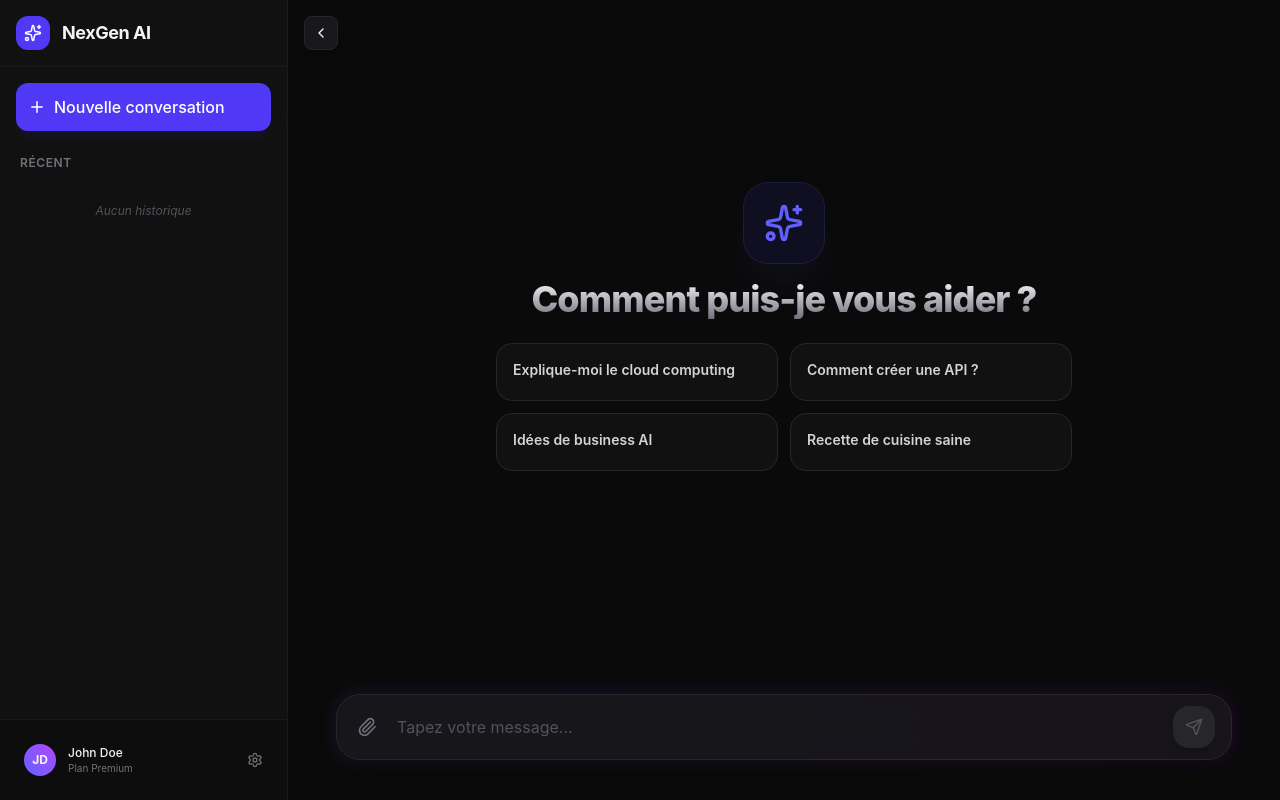
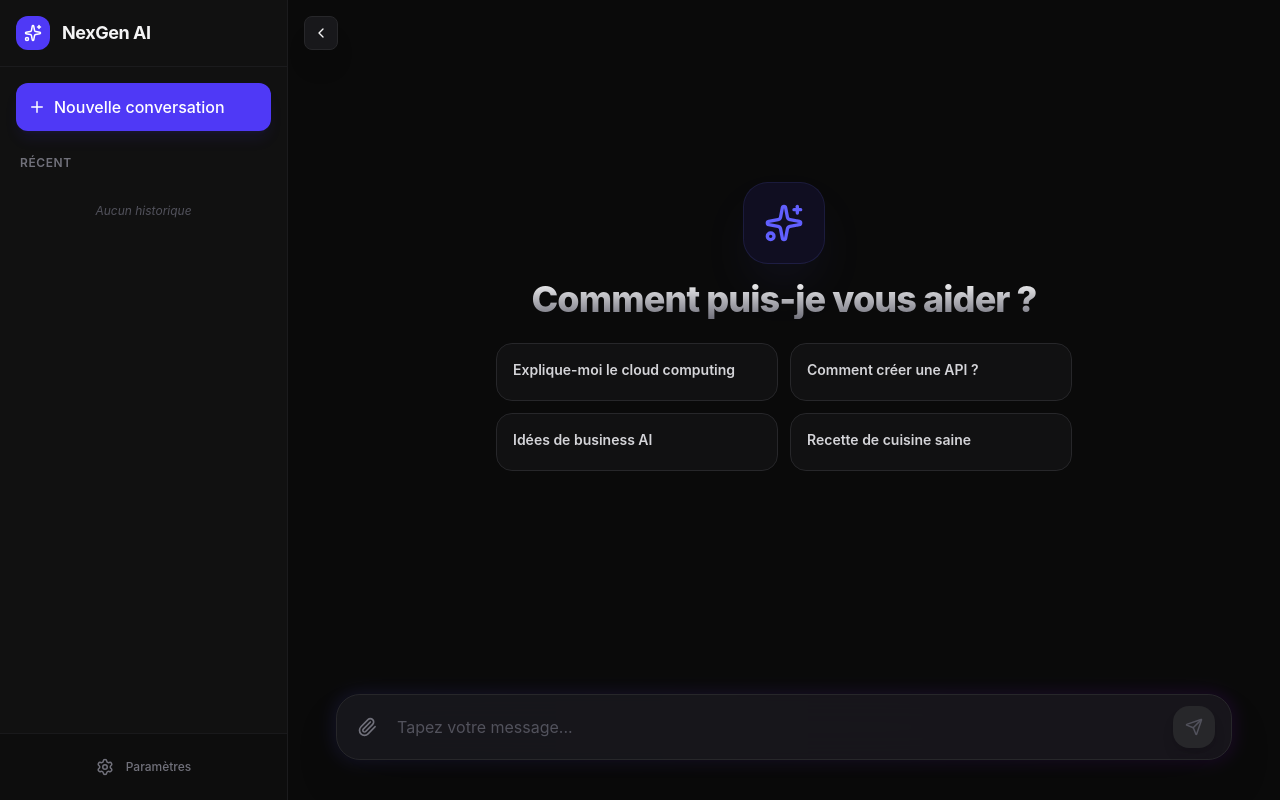
Before and after one commit to Emmanuel-Nyouma/RAG-test-bot, a React (Vite) app: page / in a window 1280 px wide. Built offline with nearby package versions, Linux system fonts and the light colour scheme.

Commit message:
feat: remove user account section from sidebar

```diff
--- a/src/App.jsx
+++ b/src/App.jsx
@@ -228,13 +228,9 @@ export default function ChatApp() {
         </div>
 
         <div className="p-4 border-t border-zinc-800/50 bg-[#0d0d0d]">
-          <div className="flex items-center gap-3 p-2 hover:bg-zinc-800/50 rounded-lg cursor-pointer transition-colors">
-            <div className="w-8 h-8 rounded-full bg-gradient-to-tr from-indigo-500 to-purple-500 flex items-center justify-center text-xs font-bold">JD</div>
-            <div className="flex-grow">
-              <div className="text-xs font-medium">John Doe</div>
-              <div className="text-[10px] text-zinc-500">Plan Premium</div>
-            </div>
-            <Settings size={16} className="text-zinc-500" />
+          <div className="flex items-center gap-3 p-2 hover:bg-zinc-800/50 rounded-lg cursor-pointer transition-colors justify-center">
+            <Settings size={18} className="text-zinc-500 hover:text-indigo-400 transition-colors" />
+            <span className="text-xs text-zinc-500 font-medium">Paramètres</span>
           </div>
         </div>
       </aside>
```
